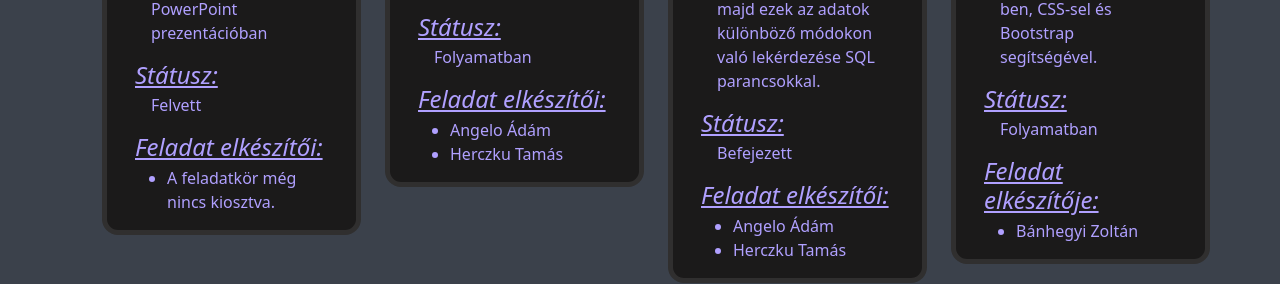
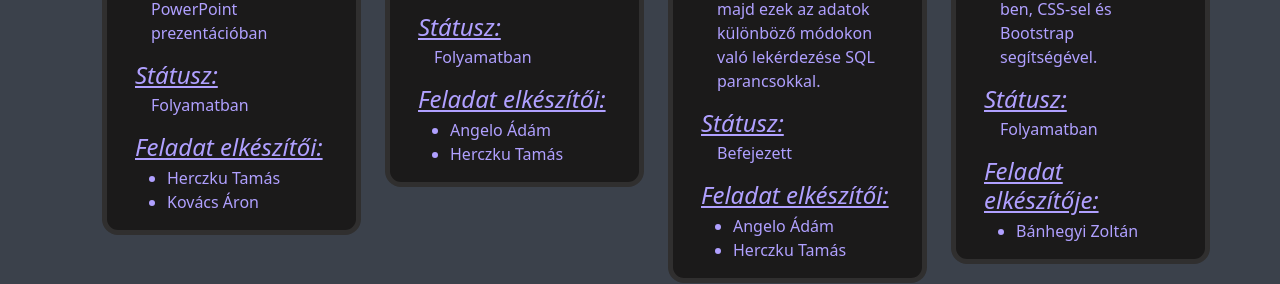
Before and after one commit to adamiskolas-jo/CnP, a plain HTML site: page index.html in a window 1280 px wide. Shown: the part 2264-2548 px from the top of the page. Drawn offline with nearby package versions, Linux system fonts and the light colour scheme.

Commit message:
Little change Pray Peace Protect Commit Enter C'est la vie

```diff
--- a/index.html
+++ b/index.html
@@ -194,12 +194,13 @@
 
                         <h4 class="card-title text-decoration-underline fst-italic my-1">Státusz:</h4>
 
-                        <p class="card-text mx-3 mt-1">Felvett</p>
+                        <p class="card-text mx-3 mt-1">Folyamatban</p>
 
                         <h4 class="card-title text-decoration-underline fst-italic my-1">Feladat elkészítői:</h4>
 
                         <ul class="card-text mt-1">
-                            <li>A feladatkör még nincs kiosztva.</li>
+                            <li>Herczku Tamás</li>
+                            <li>Kovács Áron</li>
                         </ul>
                     </div>
                 </div>
```
